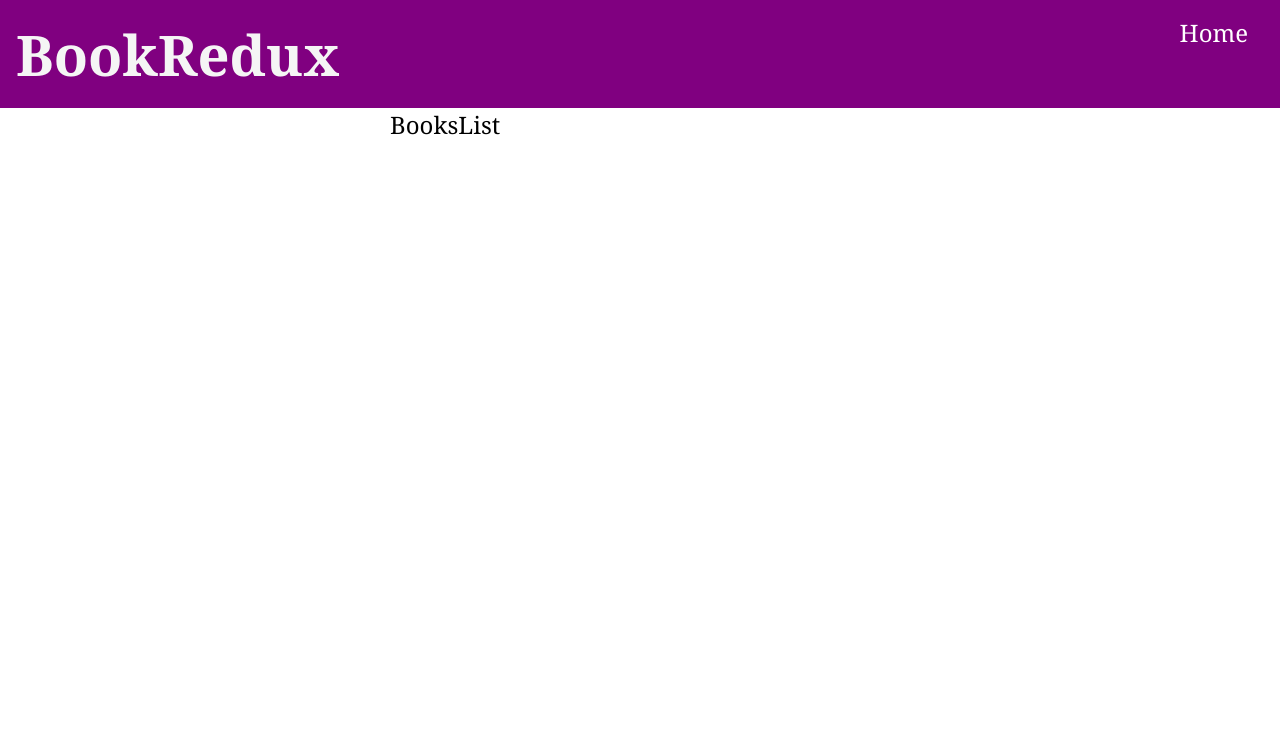
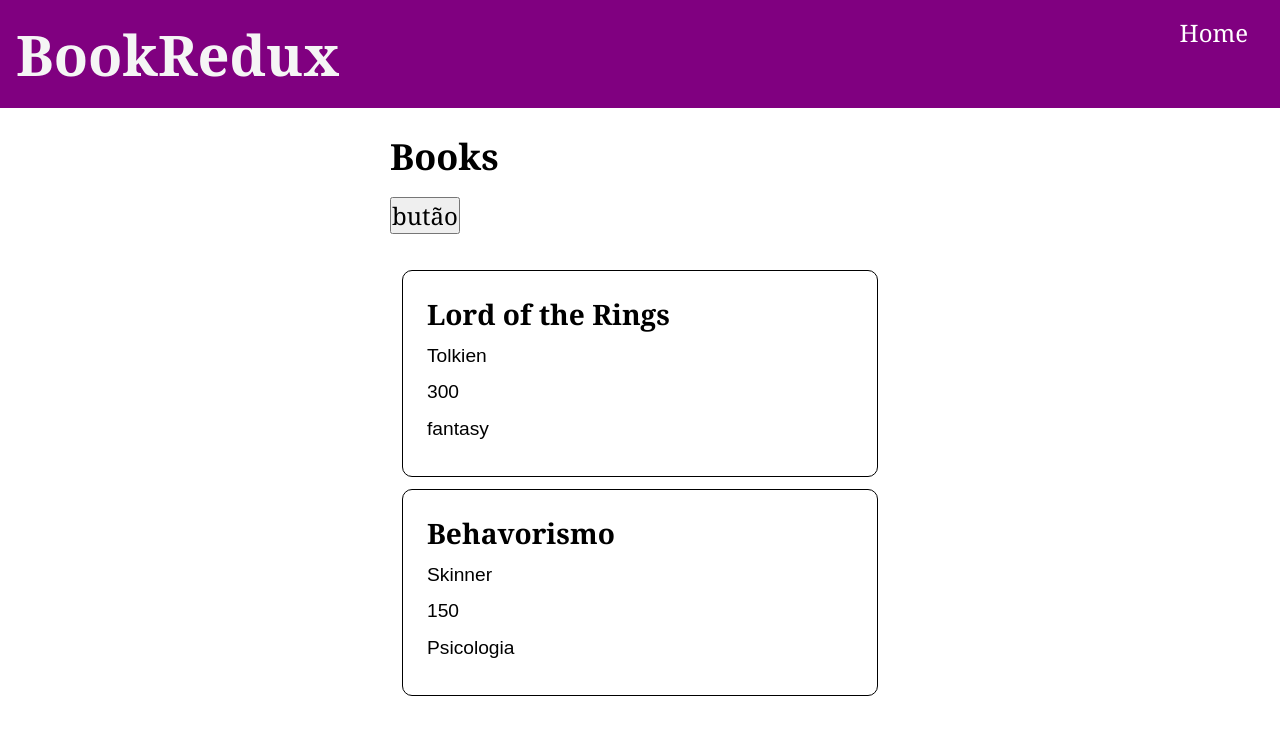
Before and after one commit to edulange/books-i-read, a React (Vite) app: page / in a window 1280 px wide. Shown: the top 734 px of the page. Built offline with nearby package versions, Linux system fonts and the light colour scheme.

Commit message:
booklist bumbando

```diff
--- a/src/features/books/BooksList.jsx
+++ b/src/features/books/BooksList.jsx
@@ -1,8 +1,29 @@
 import { useSelector } from "react-redux";
+import { selectAllBooks } from "./booksSlice";
+import { selectAllUsers } from "../users/usersSlice";
 
 const BooksList = () => {
+
+  const books = useSelector(selectAllBooks)
+  const users = useSelector(selectAllUsers)
+
+  const renderedBooks = books.map( book => (
+    <article key={book.id}>
+      <h3>{book.title}</h3>
+      <p>{book.author}</p>
+      <p>{book.pages}</p>
+      <p>{book.genre}</p>
+    </article>
+  ))
+
   return (
-    <div>BooksList</div>
+    <section>
+      <h2>Books</h2>
+      <button>
+        butão
+      </button>
+      {renderedBooks}
+    </section>
 
   )
 }
--- a/src/features/books/booksSlice.jsx
+++ b/src/features/books/booksSlice.jsx
@@ -41,7 +41,7 @@ const booksSlice = createSlice({
 	},
 })
 
-export const selectAllBooks = (state) => state.booksSlice
+export const selectAllBooks = (state) => state.books
 
 export const { bookAdded } = booksSlice.actions
 
```
